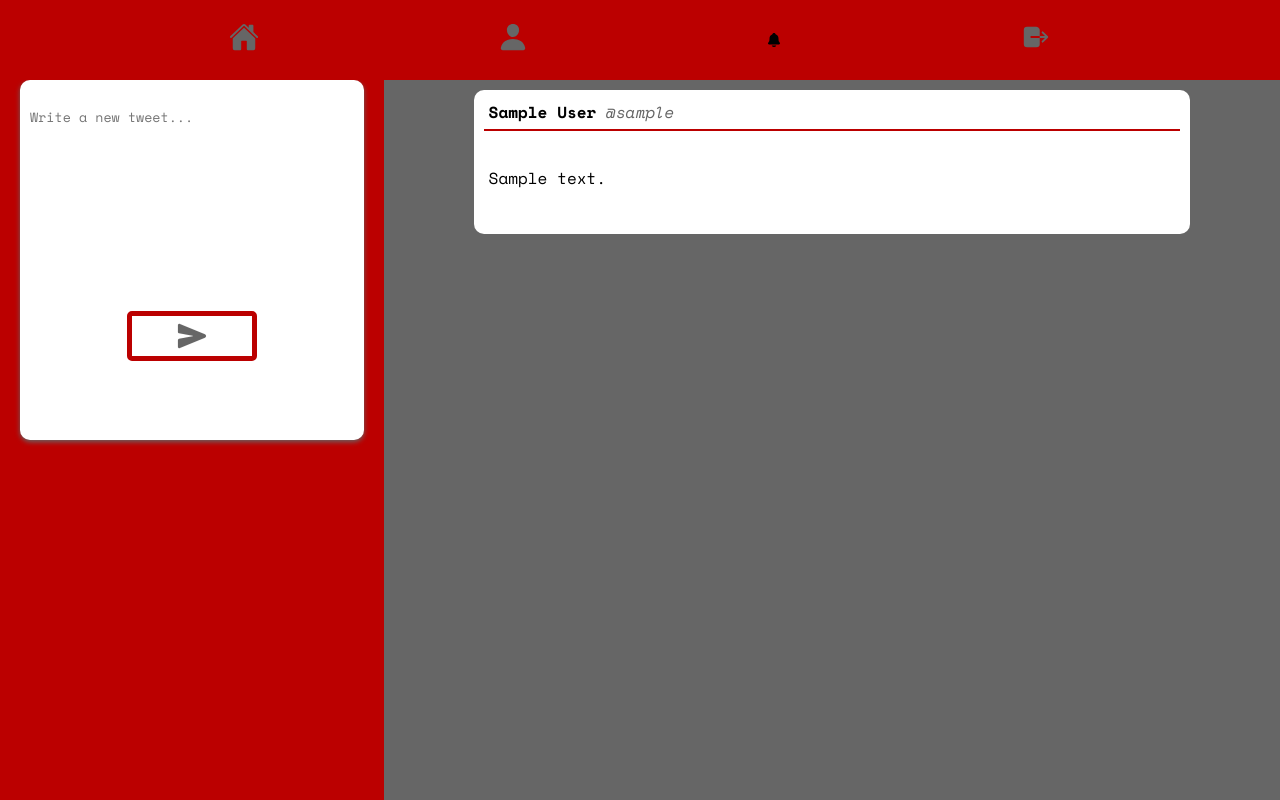
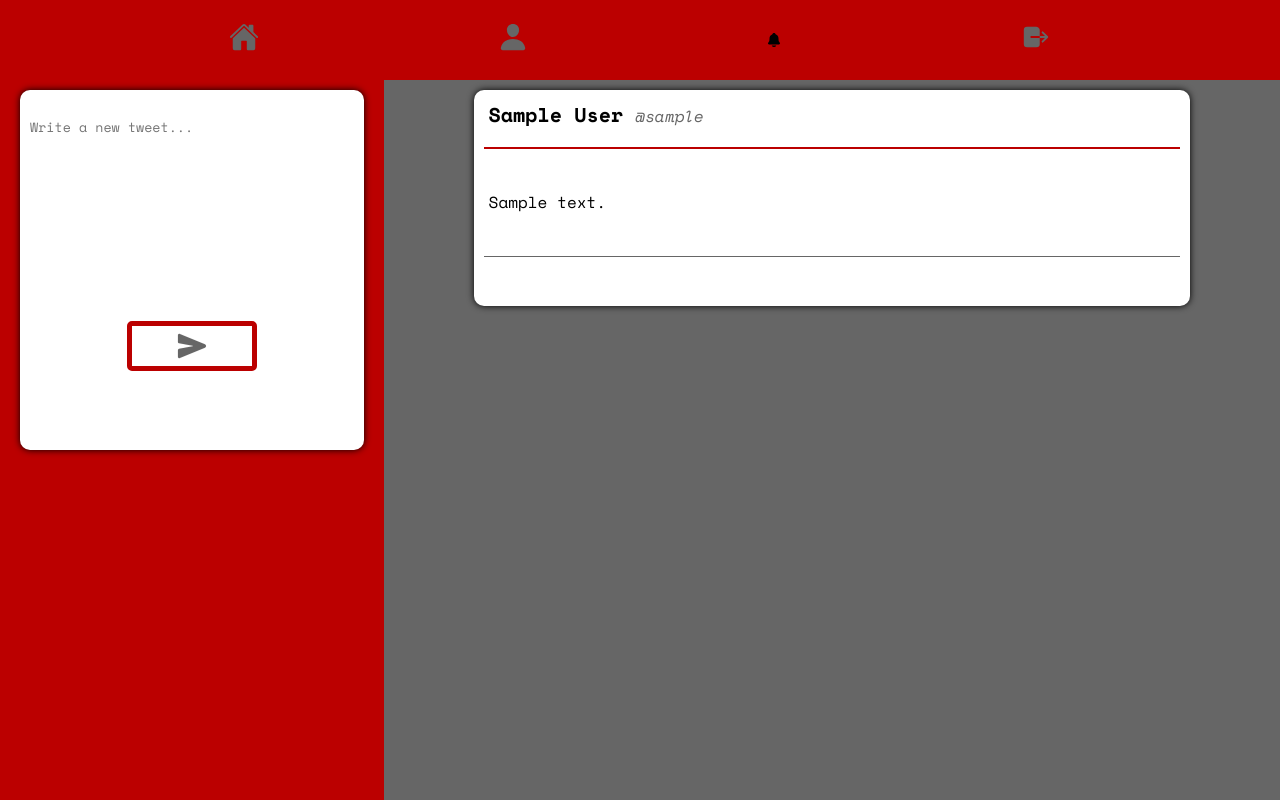
Before and after one commit to forty9unbeaten/djangoTweets, a Django app: page / in a window 1280 px wide. Run offline with Django 3.2, Linux system fonts and the light colour scheme; a user stored in the database is signed in; tables that the repository leaves empty hold one stand-in row (values such as "Sample post"); some libraries are stand-ins or nearby versions.

Commit message:
CSS mods for homepage

```diff
--- a/static/homepage.css
+++ b/static/homepage.css
@@ -15,10 +15,11 @@
 #homepage__sidebar {
     height: 50%;
     width: 100%;
-    box-shadow: 0 2px 5px var(--grey);
+    box-shadow: 0 0px 7px black;
     background-color: white;
     border-radius: 10px;
     padding: 0 10px 0 10px;
+    margin-top: 10px;
     display: flex;
     flex-direction: column;
     align-items: center;
@@ -66,22 +67,25 @@
     height: 100%;
     overflow: scroll;
     display: flex;
-    flex-direction: column;
-    align-items: center;
+    align-items: flex-start;
+    justify-content: center;
+    flex-flow: wrap;
     background-color: var(--grey);
 }
 
 .homepage__tweetContainer {
     width: 80%;
-    height: 20%;
+    height: 30%;
     margin-top: 10px;
     padding: 10px;
     border-radius: 10px;
     background-color: white;
+    box-shadow: 0 0 7px black;
 }
 
 .homepage__tweetName {
     width: 100%;
+    height: 30%;
     border-bottom: 2px solid var(--scarlet);
     padding: 0 0 5px 5px;
     height: 25%;
@@ -90,6 +94,7 @@
 .homepage__tweetName a {
     color: black;
     text-decoration: none;
+    font-size: 20px;
 }
 
 .homepage__tweetName i {
@@ -99,6 +104,12 @@
 .homepage__tweetContent {
     display: flex;
     align-items: center;
-    height: 75%;
+    height: 55%;
+    padding: 0 5px;
+    border-bottom: 1px solid var(--grey);
+}
+
+.homepage__tweetDate {
     padding-left: 5px;
+    color: var(--scarlet);
 }
```
